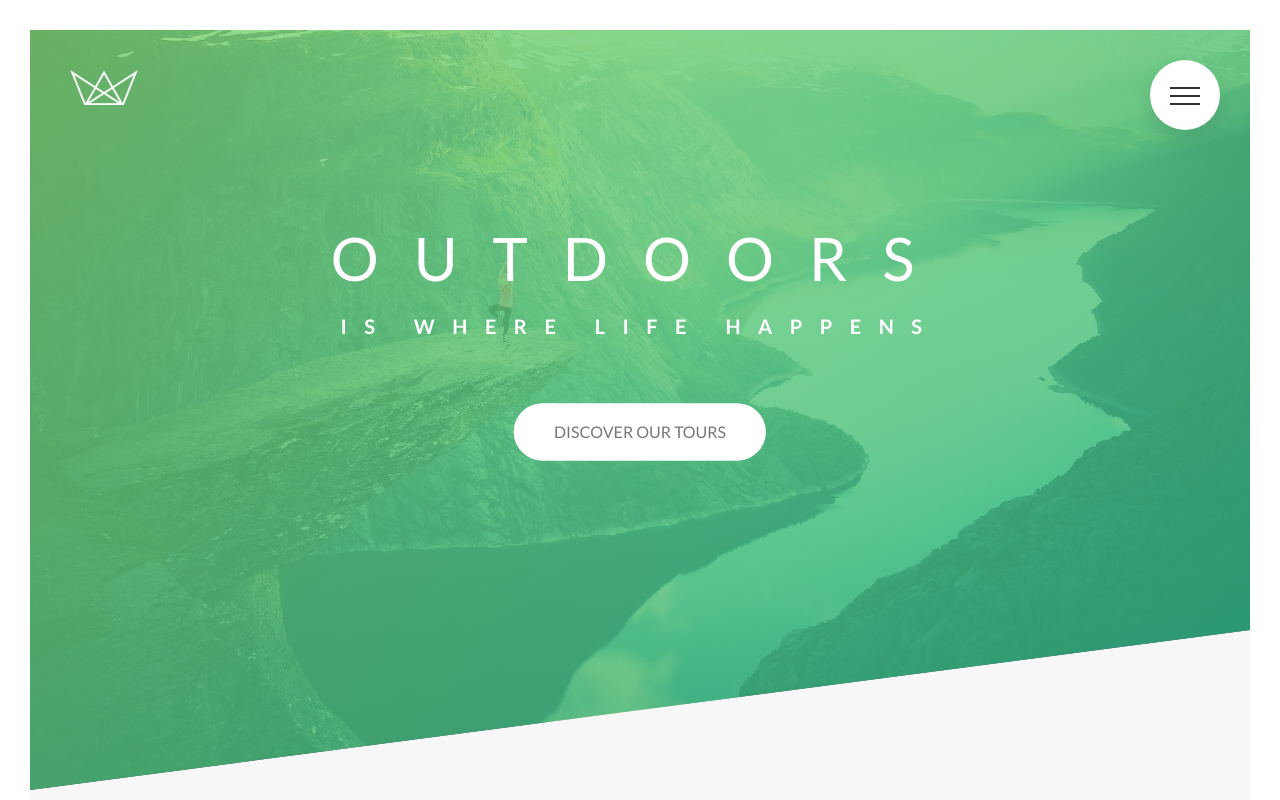
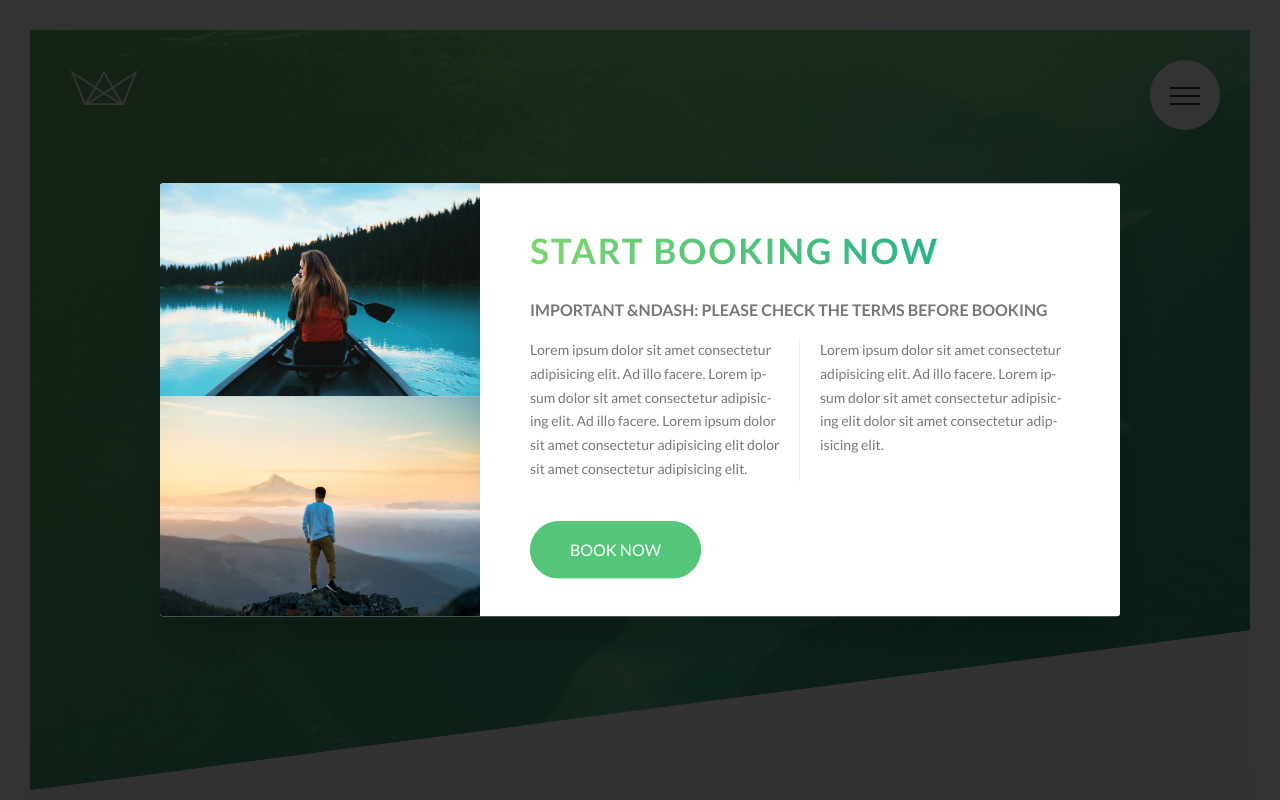
Before and after one commit to mich86/CSS-and-Sass, a website: page Natours/starter/index.html in a window 1280 px wide. Shown: the top 800 px of the page. Drawn offline with Linux system fonts and the light colour scheme.

Commit message:
popup created without animation

```diff
--- a/Natours/starter/index.html
+++ b/Natours/starter/index.html
@@ -457,7 +457,28 @@
     <!-- popup box -->
     <div class="popup">
       <div class="popup__content">
-        POPUP
+        <div class="popup__left">
+          <img src="img/nat-8.jpg" alt="tour photo" class="popup__img" />
+          <img src="img/nat-9.jpg" alt="tour photo" class="popup__img" />
+        </div>
+        <div class="popup__right">
+          <h2 class="heading-secondary u-margin-bottom-small">
+            Start booking now
+          </h2>
+          <h3 class="heading-tertiary u-margin-bottom-small">
+            Important &ndash: Please check the terms before booking
+          </h3>
+          <p class="popup__text">
+            Lorem ipsum dolor sit amet consectetur adipisicing elit. Ad illo
+            facere. Lorem ipsum dolor sit amet consectetur adipisicing elit. Ad
+            illo facere. Lorem ipsum dolor sit amet consectetur adipisicing elit
+            dolor sit amet consectetur adipisicing elit. Lorem ipsum dolor sit
+            amet consectetur adipisicing elit. Ad illo facere. Lorem ipsum dolor
+            sit amet consectetur adipisicing elit dolor sit amet consectetur
+            adipisicing elit.
+          </p>
+          <a href="#" class="btn btn--green">Book now</a>
+        </div>
       </div>
     </div>
   </body>
--- a/Natours/starter/sass/abstracts/_mixins.scss
+++ b/Natours/starter/sass/abstracts/_mixins.scss
@@ -5,3 +5,10 @@
     clear: both;
   }
 }
+
+@mixin absCenter {
+  position: absolute;
+  top: 50%;
+  left: 50%;
+  transform: translate(-50%, -50%);
+}
--- /dev/null
+++ b/Natours/starter/sass/components/_popup.scss
@@ -0,0 +1,55 @@
+.popup {
+  height: 100vh;
+  width: 100%;
+  position: fixed;
+  top: 0;
+  left: 0;
+  background-color: rgba($color-black, 0.8);
+  z-index: 9999;
+
+  &__content {
+    @include absCenter;
+
+    width: 75%;
+    background-color: $color-white;
+    box-shadow: 0 2rem 4rem rgba($color-black, 0.2);
+    border-radius: 3px;
+    display: table;
+    overflow: hidden;
+  }
+
+  &__left {
+    width: 33.333333%;
+    display: table-cell;
+  }
+
+  &__right {
+    width: 66.666667%;
+    display: table-cell;
+    vertical-align: middle;
+    padding: 3rem 5rem;
+  }
+
+  &__img {
+    display: block;
+    width: 100%;
+  }
+
+  &__text {
+    font-size: 1.4rem;
+    margin-bottom: 4rem;
+
+    -moz-column-count: 2;
+    -moz-column-gap: 4rem; //1em = 14px => font-size
+    -moz-column-rule: 1px solid $color-grey-light-2;
+
+    column-count: 2;
+    column-gap: 4rem;
+    column-rule: 1px solid $color-grey-light-2;
+
+    -moz-hyphens: auto;
+    -ms-hyphens: auto;
+    -webkit-hyphens: auto;
+    hyphens: auto; //lang needs to be set in head
+  }
+}
--- a/Natours/starter/sass/main.scss
+++ b/Natours/starter/sass/main.scss
@@ -37,6 +37,7 @@ The 7-1 Pattern
 @import 'components/composition';
 @import 'components/feature-box';
 @import 'components/form';
+@import 'components/popup';
 @import 'components/story';
 
 @import 'layout/grid';
```
Also changed, not shown: Natours/starter/css/style.css.
